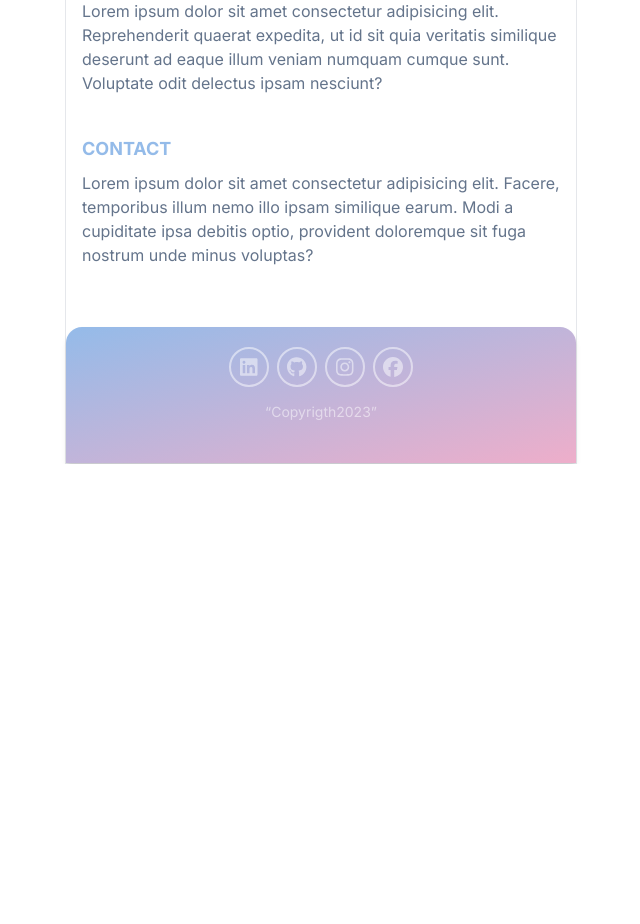
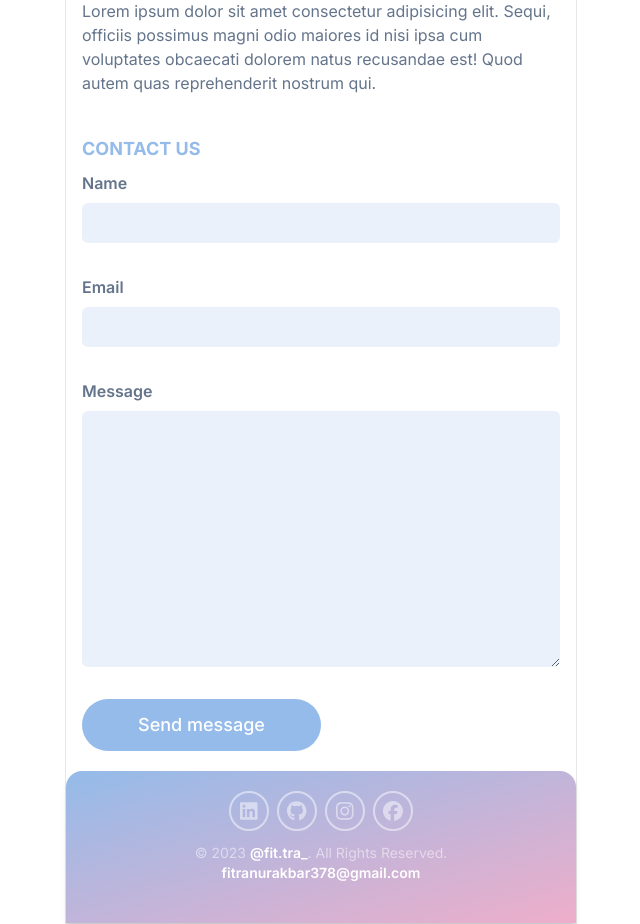
Before and after one commit to fitra-nurakbar/portfolio, a Next.js app: page / in a window 1280 px wide. Shown: the part 380-1304 px from the top of the page, without its empty margins (319-959 px from the left). Before the commit the page ends 844 px from the top, so only its background shows below. Built offline with nearby package versions, Linux system fonts and the light colour scheme.

Commit message:
cotact us

```diff
--- a/next.config.js
+++ b/next.config.js
@@ -1,6 +1,11 @@
 /** @type {import('next').NextConfig} */
 const nextConfig = {
   reactStrictMode: true,
-}
+  images: {
+    formats: ["image/avif", "image/webp"],
+    loader: "default",
+    domains: ["fitra-nurakbar.vercel.app"],
+  },
+};
 
-module.exports = nextConfig
+module.exports = nextConfig;
--- a/src/components/Contact.tsx
+++ b/src/components/Contact.tsx
@@ -1,10 +1,93 @@
-import React from 'react'
+import React, { useState } from "react";
+import styles from "@/styles/Contact.module.css";
+
+type FormValues = {
+  name: string;
+  email: string;
+  message: string;
+};
 
 export default function Contact() {
+  const [formValues, setFormValues] = useState<FormValues>({
+    name: "",
+    email: "",
+    message: "",
+  });
+
+  const handlerChange = (
+    e: React.ChangeEvent<HTMLInputElement | HTMLTextAreaElement>
+  ) => {
+    const { name, value } = e.target;
+
+    setFormValues({ ...formValues, [name]: value });
+  };
+
+  const scriptURL =
+    "https://script.google.com/macros/s/AKfycbxFEh2x1Icu8F1JXu6DJPOkr_TYqjL0vpzRs6wMJ036i31KwSzAGUyBRg9pMLaHy8_H/exec";
+
+  const handlerSubmit = async (e: React.FormEvent<HTMLFormElement>) => {
+    e.preventDefault();
+
+    const data = new FormData();
+    data.append("name", formValues.name);
+    data.append("email", formValues.email);
+    data.append("message", formValues.message);
+
+    const formData = new FormData();
+    for (const [key, value] of data.entries()) {
+      formData.append(key, value);
+    }
+
+    fetch(scriptURL, {
+      method: "POST",
+      body: formData,
+    })
+      .then((response) => {
+        if (response.ok) {
+          // Success response
+          console.log("Success!");
+        } else {
+          // Error response
+          console.error("Error!");
+        }
+      })
+      .catch((error) => console.error("Error!", error.message));
+  };
+
   return (
     <>
-    <h2>Contact</h2>
-    <p>Lorem ipsum dolor sit amet consectetur adipisicing elit. Facere, temporibus illum nemo illo ipsam similique earum. Modi a cupiditate ipsa debitis optio, provident doloremque sit fuga nostrum unde minus voluptas?</p>
+      <h2>Contact Us</h2>
+      <form onSubmit={handlerSubmit} className={styles.form}>
+        <label htmlFor="name">Name</label>
+        <input
+          type="text"
+          id="name"
+          name="name"
+          value={formValues.name}
+          onChange={handlerChange}
+        />
+
+        <label htmlFor="email">Email</label>
+        <input
+          type="email"
+          id="email"
+          name="email"
+          value={formValues.email}
+          onChange={handlerChange}
+        />
+
+        <label htmlFor="message">Message</label>
+        <textarea
+          name="message"
+          id="message"
+          value={formValues.message}
+          onChange={handlerChange}
+          cols={30}
+          rows={10}
+        ></textarea>
+
+        <button type="submit">Send message</button>
+      </form>
     </>
-  )
+  );
 }
--- a/src/components/Footer.tsx
+++ b/src/components/Footer.tsx
@@ -28,9 +28,16 @@ export default function Footer() {
           <FontAwesomeIcon icon={faFacebook} />
         </Link>
       </div>
-      <q>
-        Copyrigth2023
-      </q>
+      <p>
+        © 2023{" "}
+        <Link href="https://www.instagram.com/fit.tra_/" target="_blank">
+          @fit.tra_
+        </Link>
+        . All Rights Reserved.
+      </p>
+      <Link href={"mailto:fitranurakbar378@gmail.com"}>
+        fitranurakbar378@gmail.com
+      </Link>
     </footer>
   );
 }
--- a/src/components/Project.tsx
+++ b/src/components/Project.tsx
@@ -1,10 +1,12 @@
-import React from 'react'
-
 export default function Project() {
   return (
     <>
-    <h2>Project</h2>
-    <p>Lorem ipsum dolor sit amet consectetur adipisicing elit. Reprehenderit quaerat expedita, ut id sit quia veritatis similique deserunt ad eaque illum veniam numquam cumque sunt. Voluptate odit delectus ipsam nesciunt?</p>
+      <h2>Project</h2>
+      <p>
+        Lorem ipsum dolor sit amet consectetur adipisicing elit. Sequi, officiis
+        possimus magni odio maiores id nisi ipsa cum voluptates obcaecati
+        dolorem natus recusandae est! Quod autem quas reprehenderit nostrum qui.
+      </p>
     </>
-  )
+  );
 }
--- a/src/pages/index.tsx
+++ b/src/pages/index.tsx
@@ -30,6 +30,7 @@ export default function Home() {
           width={200}
           height={200}
           alt="my photo profile"
+          priority={true}
         />
       </section>
       <section className={styles.content}>
--- /dev/null
+++ b/src/styles/Contact.module.css
@@ -0,0 +1,15 @@
+.form {
+  @apply flex flex-col;
+}
+.form label {
+  @apply font-semibold mb-2;
+}
+.form input {
+  @apply rounded-md py-2 px-3 bg-[#94bbe9]/20 focus:outline-[#94bbe9] mb-8;
+}
+.form textarea {
+  @apply rounded-md py-2 px-3 bg-[#94bbe9]/20 focus:outline-[#94bbe9] mb-8;
+}
+.form button {
+  @apply bg-[#94bbe9] text-lg text-white font-medium rounded-full py-3 sm:w-1/2;
+}
--- a/src/styles/Footer.module.css
+++ b/src/styles/Footer.module.css
@@ -1,12 +1,12 @@
 .footer {
-  @apply bg-gradient-to-br from-[#94bbe9] to-[#eeaeca] text-center rounded-t-2xl text-white/50 pt-5 pb-10 shadow-md overflow-hidden;
+  @apply bg-gradient-to-br from-[#94bbe9] to-[#eeaeca] text-center text-sm rounded-t-2xl text-white/50 pt-5 pb-10 shadow-md overflow-hidden;
 }
-.footer q {
-  @apply text-sm hover:text-white;
+.footer a {
+  @apply text-white font-semibold;
 }
 .containerIcons {
   @apply flex justify-center gap-2 mb-3;
 }
 .containerIcons a {
-  @apply w-10 h-10 border-2 text-xl border-white/50 rounded-full flex justify-center items-center hover:text-white hover:border-white hover:animate-hi;
+  @apply w-10 h-10 border-2 text-xl text-white/50 border-white/50 rounded-full flex justify-center items-center hover:text-white hover:border-white hover:animate-hi;
 }
--- a/tsconfig.json
+++ b/tsconfig.json
@@ -1,6 +1,6 @@
 {
   "compilerOptions": {
-    "target": "es5",
+    "target": "es2015",
     "lib": ["dom", "dom.iterable", "esnext"],
     "allowJs": true,
     "skipLibCheck": true,
```
